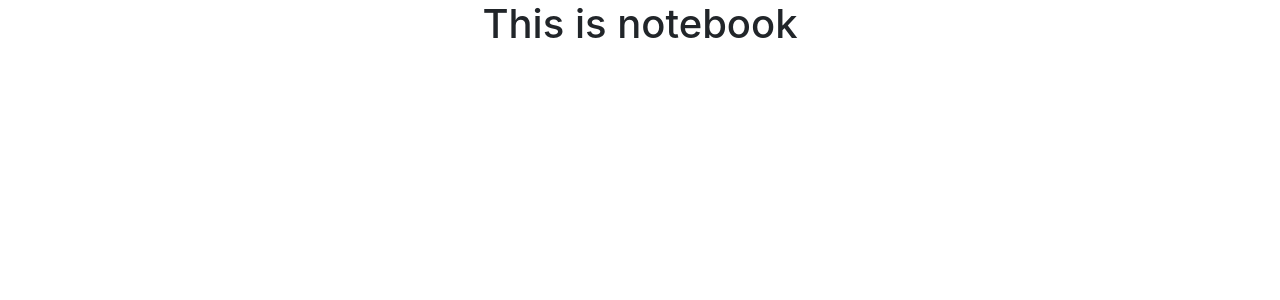
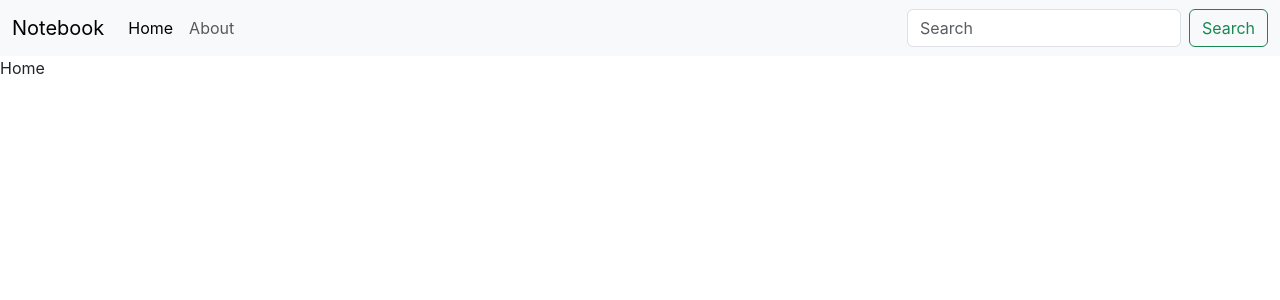
Before and after one commit to 4K45H107/react-note-book, a React (Create React App) app: page / in a window 1280 px wide. Shown: the top 300 px of the page. Built offline with nearby package versions, Linux system fonts and the light colour scheme.

Commit message:
navbar and router

```diff
--- a/public/index.html
+++ b/public/index.html
@@ -14,7 +14,7 @@
       integrity="sha384-QWTKZyjpPEjISv5WaRU9OFeRpok6YctnYmDr5pNlyT2bRjXh0JMhjY6hW+ALEwIH"
       crossorigin="anonymous"
     />
-    <title>Notebook - secured in cloud</title>
+    <title>Notebook</title>
   </head>
   <body>
     <noscript>You need to enable JavaScript to run this app.</noscript>
--- a/src/App.js
+++ b/src/App.js
@@ -1,10 +1,22 @@
 import "./App.css";
+import { BrowserRouter, Routes, Route } from "react-router-dom";
+import Navbar from "./components/Navbar";
+import About from "./components/About";
+import Home from "./components/Home";
 
 function App() {
   return (
-    <div className="App">
-      <h1 className="">This is notebook</h1>
-    </div>
+    <>
+      <BrowserRouter>
+        <Navbar />
+        <Routes>
+          <Route exact path="/" element={<Home />} />
+        </Routes>
+        <Routes>
+          <Route exact path="/about" element={<About />} />
+        </Routes>
+      </BrowserRouter>
+    </>
   );
 }
 
--- a/src/components/Navbar.js
+++ b/src/components/Navbar.js
@@ -1,7 +1,51 @@
 import React from "react";
 
 const Navbar = () => {
-  return <div>Navbar</div>;
+  return (
+    <nav className="navbar navbar-expand-lg bg-body-tertiary">
+      <div className="container-fluid">
+        <a className="navbar-brand" href="/">
+          Notebook
+        </a>
+        <button
+          className="navbar-toggler"
+          type="button"
+          data-bs-toggle="collapse"
+          data-bs-target="#navbarSupportedContent"
+          aria-controls="navbarSupportedContent"
+          aria-expanded="false"
+          aria-label="Toggle navigation"
+        >
+          <span className="navbar-toggler-icon"></span>
+        </button>
+        <div className="collapse navbar-collapse" id="navbarSupportedContent">
+          <ul className="navbar-nav me-auto mb-2 mb-lg-0">
+            <li className="nav-item">
+              <a className="nav-link active" aria-current="page" href="/">
+                Home
+              </a>
+            </li>
+            <li className="nav-item">
+              <a className="nav-link" href="/about">
+                About
+              </a>
+            </li>
+          </ul>
+          <form className="d-flex" role="search">
+            <input
+              className="form-control me-2"
+              type="search"
+              placeholder="Search"
+              aria-label="Search"
+            />
+            <button className="btn btn-outline-success" type="submit">
+              Search
+            </button>
+          </form>
+        </div>
+      </div>
+    </nav>
+  );
 };
 
 export default Navbar;
```
